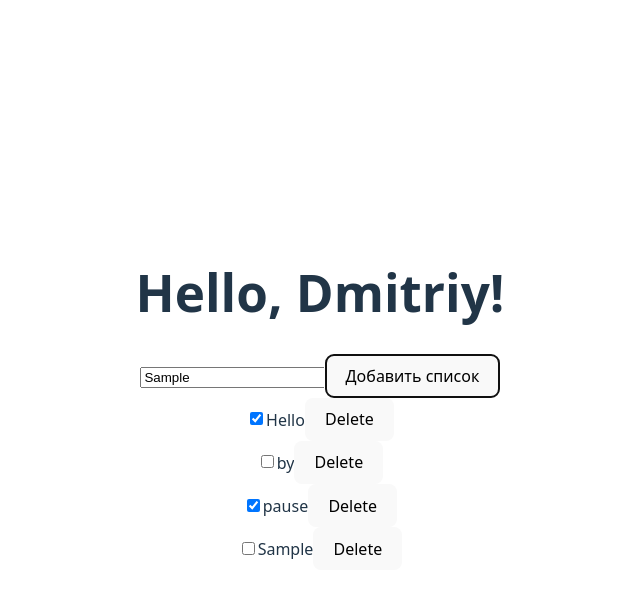
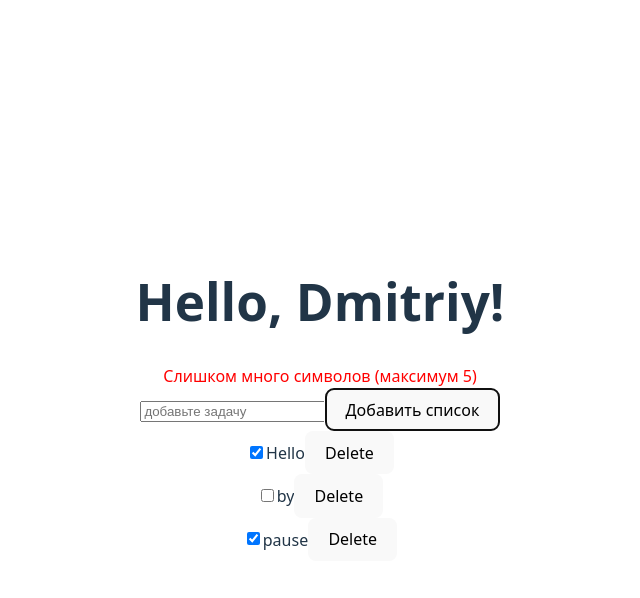
Before and after one commit to dskuzniatsou/todo-app, a React (Vite) app: page / in a window 1280 px wide. Both pictures are taken after typing "Sample" into the empty fields and a click on the button "Добавить список". Shown: the top 598 px of the page, without its empty margins (320-960 px from the left). Built offline with nearby package versions, Linux system fonts and the light colour scheme.

Commit message:
added handleAdd, setError

```diff
--- a/src/AddForm.tsx
+++ b/src/AddForm.tsx
@@ -6,11 +6,34 @@ type Props = {
 
 export const AddForm = ({ onAdd }: Props) => {
     const [inputValue, setInputValue] = useState('');
+    const [error, setError] = useState('');
 
+const handleAdd = () => {
+    if ((inputValue.trim() === "")) {
+        setInputValue('');
+        return (setError('Поле не может быть пустым'))
+    }
+    else if (inputValue.trim().length > 5){
+        console.log(inputValue.length);
+        setInputValue('');
+       return  setError('Слишком много символов (максимум 5)');
+
+    }
+    onAdd(inputValue);
+    setInputValue('');
+    setError('');
+}
     return (
         <div>
-            <input type="text" placeholder={"добавьте задачу"} value={inputValue} onChange={(e) => setInputValue(e.target.value)} />
-            <button onClick={()=>onAdd(inputValue)} >Добавить список </button>
+            {error && <div style={{ color: 'red' }}>{error}</div>}
+            <input type="text"
+                   placeholder={"добавьте задачу"}
+                   value={inputValue}
+                   onChange={(e) => {
+                       setInputValue(e.target.value);
+                       if (error) setError('');
+                   }} />
+            <button onClick={handleAdd} >Добавить список </button>
         </div>
     );
 };
```
